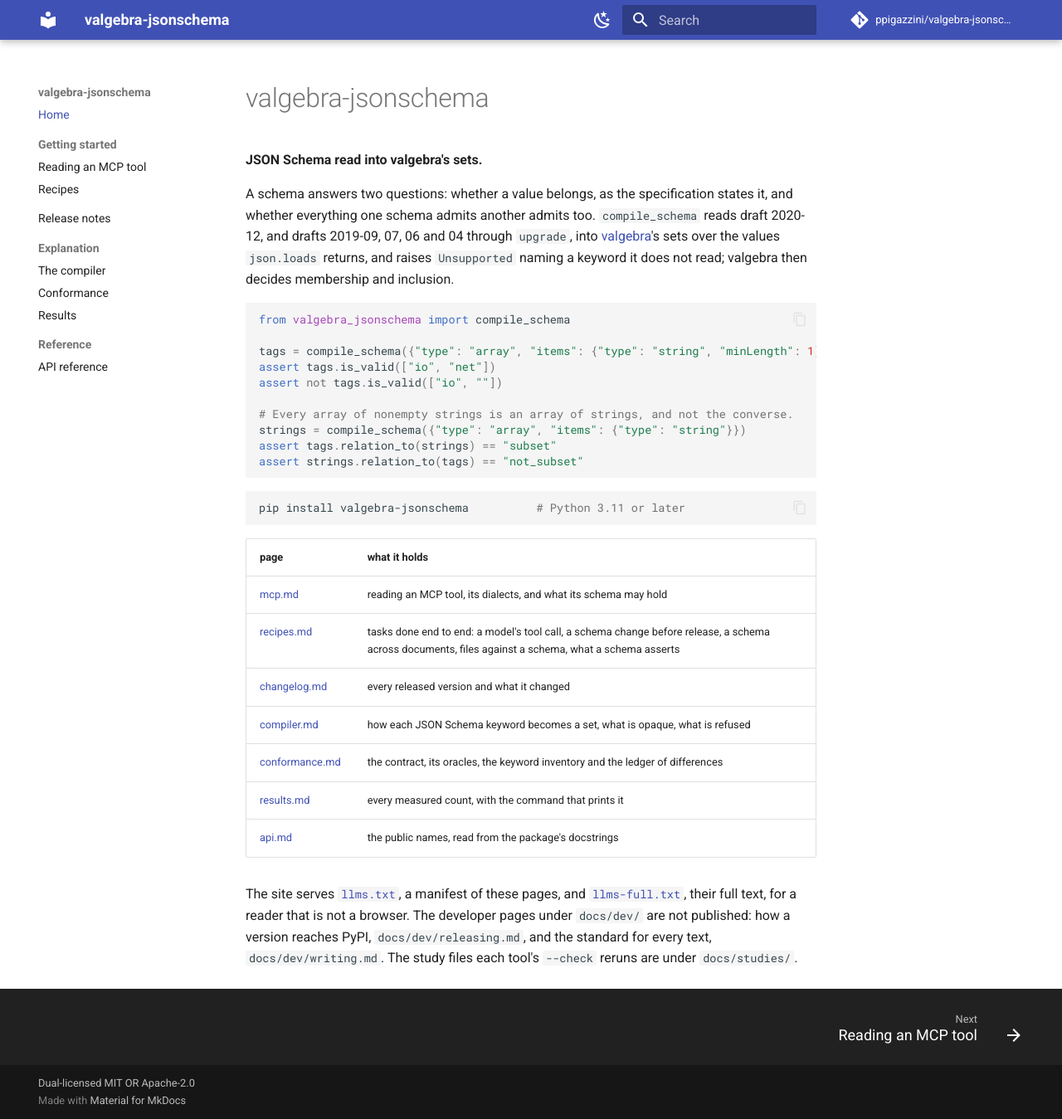
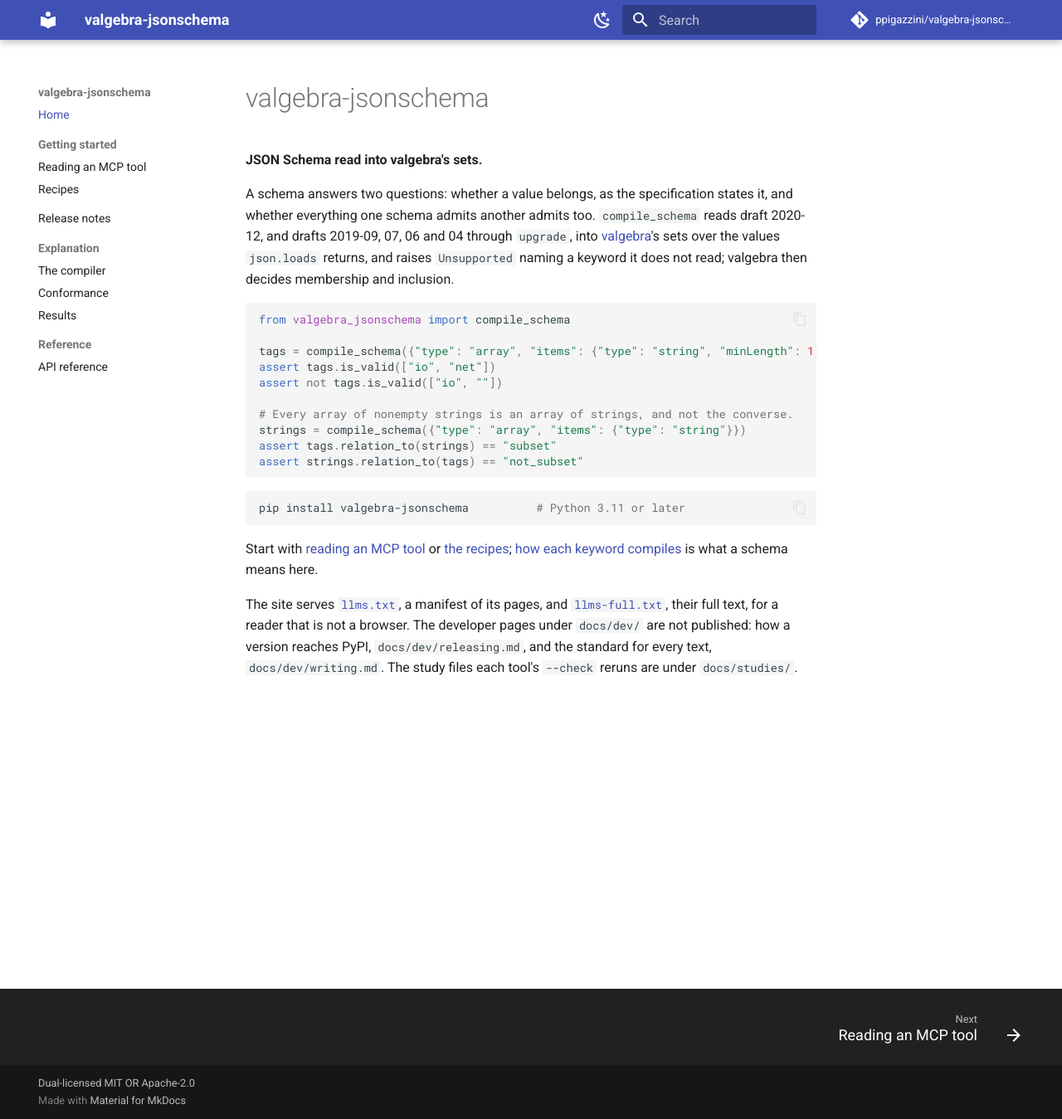
Before and after one commit to ppigazzini/valgebra-jsonschema, an MkDocs documentation site: the page built from docs/index.md, in a window 1280 px wide and 1349 px high. Shown: the whole window at 83% size. Built offline with MkDocs 1.6.1 and Material for MkDocs 9.7.7, drawn with Linux system fonts in a browser that asks for light colours; comment, search, counter and statistics services are not loaded.

Commit message:
docs: the nav is the one list of pages
The home page keeps no table of the pages: the sidebar and `llms.txt` list them, and the
home names where to start. `tools/check_markdown.py` holds the `llmstxt` sections to the
nav in its order as well as page for page, so the manifest is the nav written again.

`tests/test_docs.py` runs every `python` block of the README, the changelog and each
page under `docs/`, found by glob: a page added to the site has its examples run with no
edit to the test, one test per block. The writing page states the rule.

````diff
--- a/docs/index.md
+++ b/docs/index.md
@@ -1,5 +1,5 @@
 ---
-description: What valgebra-jsonschema is, how it reads JSON Schema into valgebra's sets, and the index to this guide.
+description: What valgebra-jsonschema is, how it reads JSON Schema into valgebra's sets, and where to start.
 ---
 
 # valgebra-jsonschema
@@ -30,18 +30,11 @@ assert strings.relation_to(tags) == "not_subset"
 pip install valgebra-jsonschema          # Python 3.11 or later
 ```
 
-| page | what it holds |
-|---|---|
-| [mcp.md](mcp.md) | reading an MCP tool, its dialects, and what its schema may hold |
-| [recipes.md](recipes.md) | tasks done end to end: a model's tool call, a schema change before release, a schema across documents, files against a schema, what a schema asserts |
-| [changelog.md](changelog.md) | every released version and what it changed |
-| [compiler.md](compiler.md) | how each JSON Schema keyword becomes a set, what is opaque, what is refused |
-| [conformance.md](conformance.md) | the contract, its oracles, the keyword inventory and the ledger of differences |
-| [results.md](results.md) | every measured count, with the command that prints it |
-| [api.md](api.md) | the public names, read from the package's docstrings |
+Start with [reading an MCP tool](mcp.md) or [the recipes](recipes.md);
+[how each keyword compiles](compiler.md) is what a schema means here.
 
 The site serves [`llms.txt`](https://ppigazzini.github.io/valgebra-jsonschema/llms.txt), a
-manifest of these pages, and
+manifest of its pages, and
 [`llms-full.txt`](https://ppigazzini.github.io/valgebra-jsonschema/llms-full.txt), their full
 text, for a reader that is not a browser. The developer pages under `docs/dev/` are not
 published: how a version reaches PyPI, `docs/dev/releasing.md`, and the standard for every
--- a/mkdocs.yml
+++ b/mkdocs.yml
@@ -128,7 +128,7 @@ plugins:
       full_output: llms-full.txt
       sections:
         Getting started:
-          - index.md: What valgebra-jsonschema is, how it reads JSON Schema into valgebra's sets, and the index to this guide.
+          - index.md: What valgebra-jsonschema is, how it reads JSON Schema into valgebra's sets, and where to start.
           - mcp.md: Read an MCP tool listing into its two contracts, its dialects, and what its schemas may hold.
           - recipes.md: Tasks done end to end with a JSON Schema in hand -- a model's tool call, a schema change checked before release, a schema split across documents, files checked against a schema, and what a schema asserts.
         Release notes:
````
Also changed, not shown: docs/dev/writing.md (+7 -0 lines), 3 other files.
